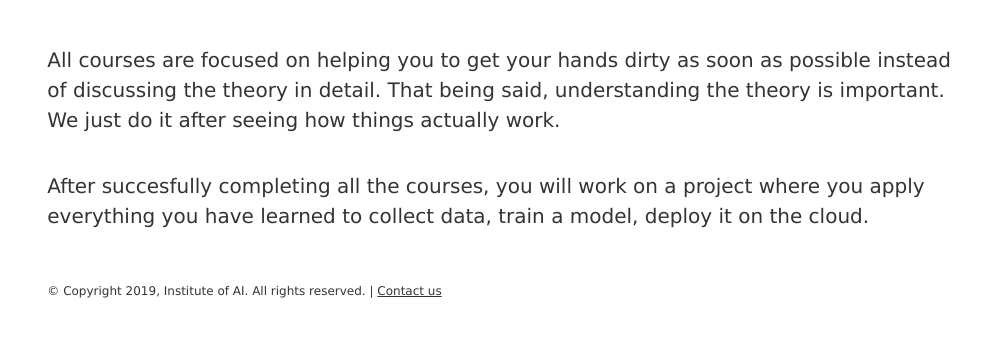
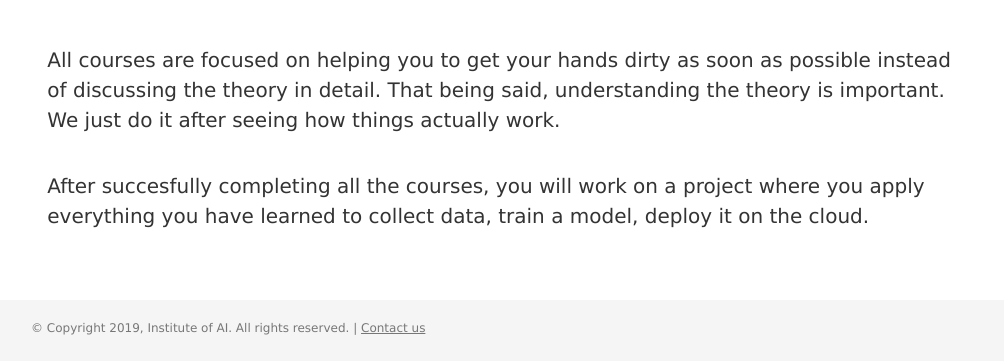
Before and after one commit to instituteofai/instituteofai.github.io, a Gatsby site: page / in a window 1280 px wide. Shown: the part 607-968 px from the top of the page, without its empty margins (129-1133 px from the left). Before the commit the page ends 930 px from the top, so only its background shows below. Built offline with nearby package versions, Linux system fonts and the light colour scheme; Gatsby itself is replaced by a stand-in of ours.

Commit message:
Change footer style

```diff
--- a/src/components/layout.js
+++ b/src/components/layout.js
@@ -5,12 +5,12 @@
  * See: https://www.gatsbyjs.org/docs/use-static-query/
  */
 
-import React from "react"
-import PropTypes from "prop-types"
-import { useStaticQuery, graphql } from "gatsby"
+import React from 'react';
+import PropTypes from 'prop-types';
+import { useStaticQuery, graphql } from 'gatsby';
 
-import Header from "./header"
-import "./layout.css"
+import Header from './header';
+import './layout.css';
 
 const Layout = ({ children }) => {
   const data = useStaticQuery(graphql`
@@ -21,7 +21,7 @@ const Layout = ({ children }) => {
         }
       }
     }
-  `)
+  `);
 
   return (
     <div style={{ minWidth: '330px' }}>
@@ -35,17 +35,31 @@ const Layout = ({ children }) => {
         }}
       >
         <main>{children}</main>
-        <footer style={{ marginTop: '48px' }}>
-          <small>© Copyright {new Date().getFullYear()}, Institute of AI. All rights reserved.</small>
-          <small> | <a href="mailto:contact@instituteofai.com">Contact us</a></small>
+      </div>
+      <div
+        style={{
+          backgroundColor: '#f5f5f5',
+          padding: `16px 1.0875rem 1.45rem`,
+          color: '#777'
+        }}
+      >
+        <footer style={{ marginTop: '48px', margin: `0 auto`, maxWidth: 960 }}>
+          <small>
+            © Copyright {new Date().getFullYear()}, Institute of AI. All rights
+            reserved.
+          </small>
+          <small>
+            {' '}
+            | <a href="mailto:contact@instituteofai.com">Contact us</a>
+          </small>
         </footer>
       </div>
     </div>
-  )
-}
+  );
+};
 
 Layout.propTypes = {
   children: PropTypes.node.isRequired,
-}
+};
 
-export default Layout
+export default Layout;
```
